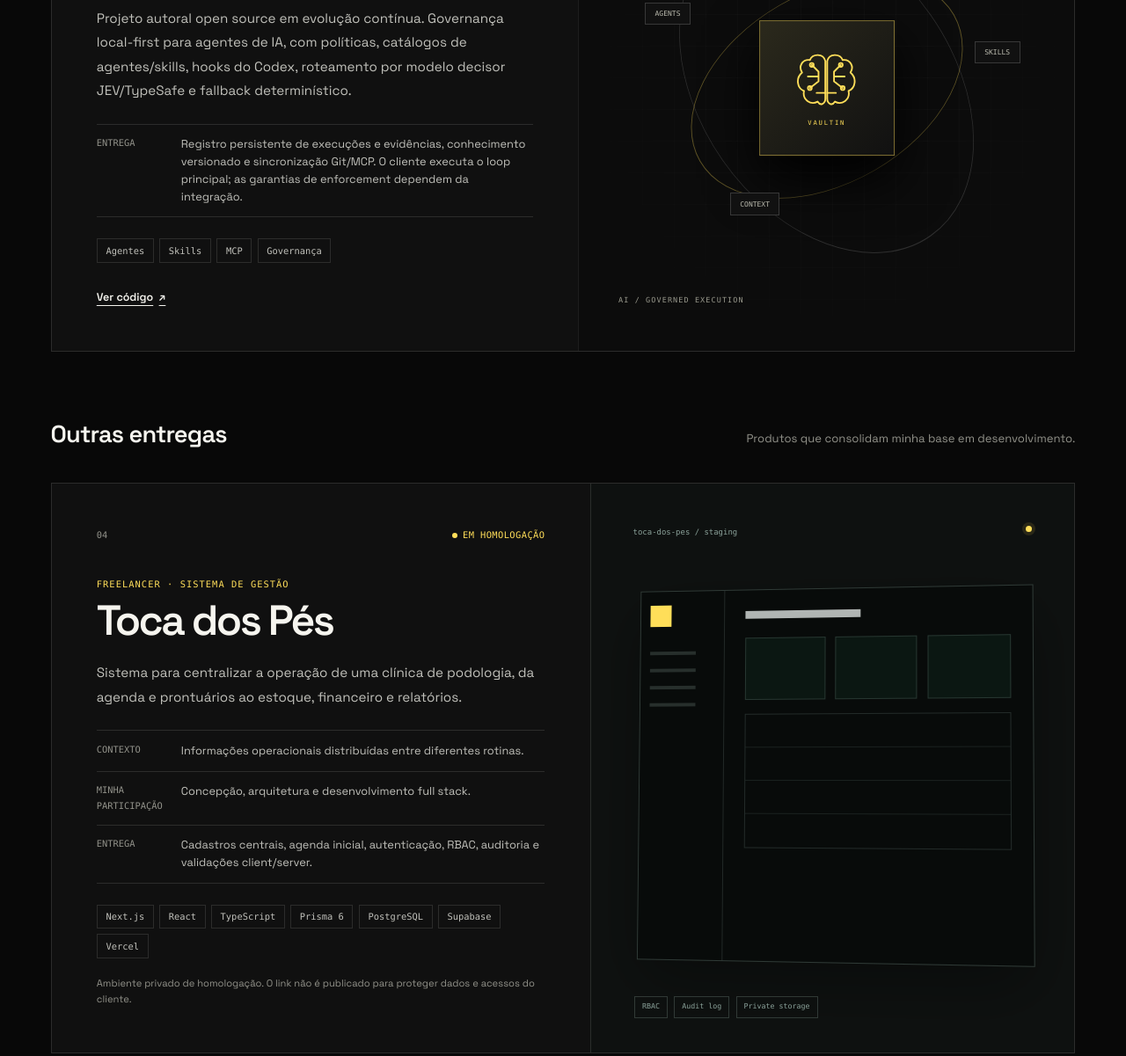
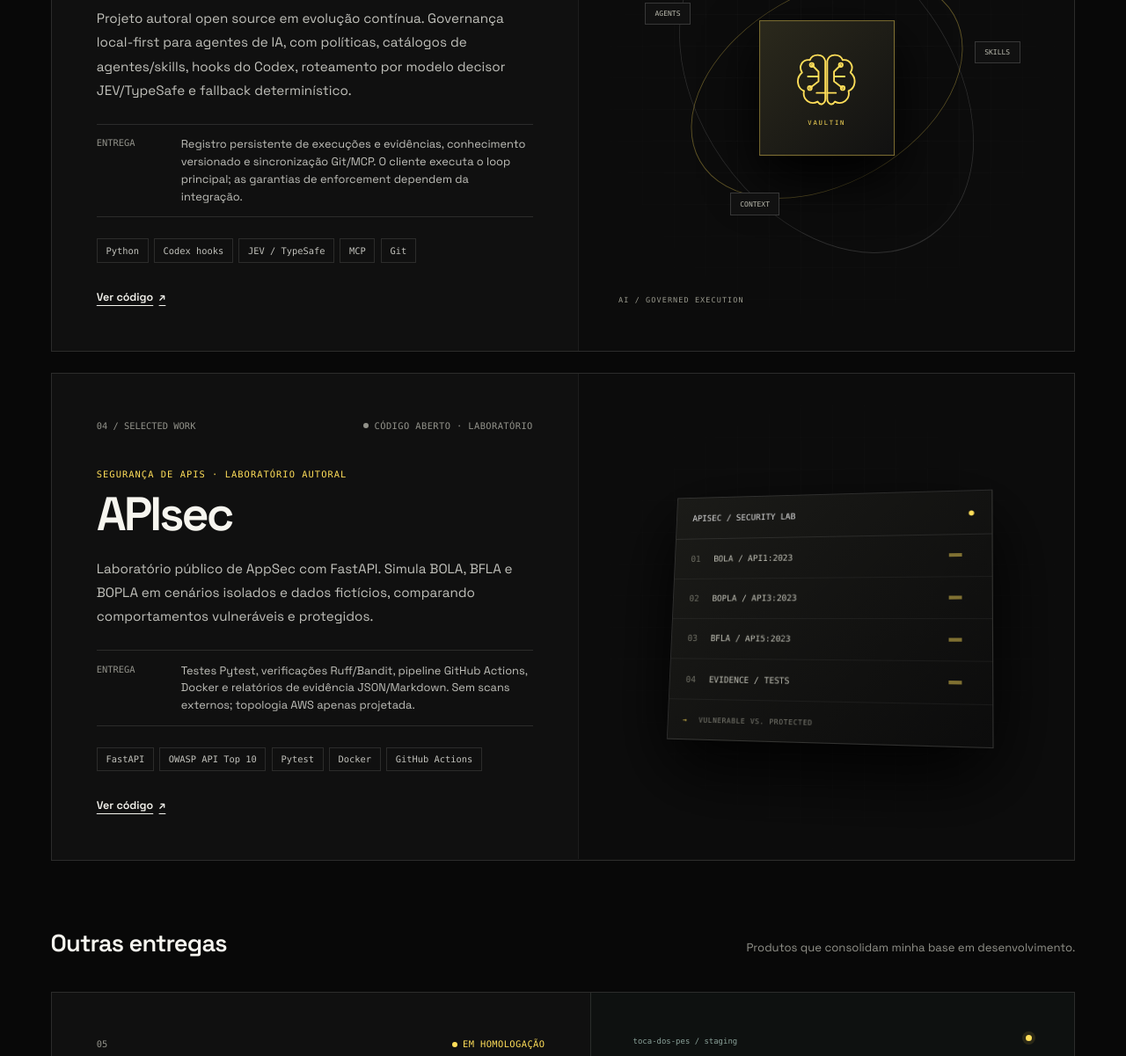
Before and after one commit to CarlossgLuz/portfolio_profissional, a website: page index.html in a window 1280 px wide. Shown: the part 2747-3948 px from the top of the page at 88% size. Drawn offline with Linux system fonts and the light colour scheme.

Commit message:
feat(portfolio): present Vaultin harness governance, add APIsec and fix canonical domain

```diff
--- a/index.html
+++ b/index.html
@@ -11,19 +11,19 @@
   <meta property="og:title" content="Carlos Gabriel | AppSec &amp; DevSecOps">
   <meta property="og:description" content="Segurança de aplicações, análise de vulnerabilidades, controles de acesso e automação, com base prática em desenvolvimento e operação.">
   <meta property="og:type" content="website">
-  <meta property="og:url" content="https://carlosgabriel.netlify.app/">
+  <meta property="og:url" content="https://carlosg.com.br/">
   <meta property="og:site_name" content="Carlos Gabriel — Portfólio">
   <meta property="og:locale" content="pt_BR">
   <meta property="og:locale:alternate" content="en_US">
   <meta property="og:locale:alternate" content="es_ES">
-  <meta property="og:image" content="https://carlosgabriel.netlify.app/assets/images/og-cover.png">
+  <meta property="og:image" content="https://carlosg.com.br/assets/images/og-cover.png">
   <meta property="og:image:width" content="1200">
   <meta property="og:image:height" content="630">
   <meta property="og:image:alt" content="Carlos Gabriel — AppSec &amp; DevSecOps">
   <meta name="twitter:card" content="summary_large_image">
   <meta name="twitter:title" content="Carlos Gabriel | AppSec &amp; DevSecOps">
   <meta name="twitter:description" content="Segurança de aplicações, análise de vulnerabilidades, controles de acesso e automação, com base prática em desenvolvimento e operação.">
-  <meta name="twitter:image" content="https://carlosgabriel.netlify.app/assets/images/og-cover.png">
+  <meta name="twitter:image" content="https://carlosg.com.br/assets/images/og-cover.png">
   <meta name="twitter:image:alt" content="Carlos Gabriel — AppSec &amp; DevSecOps">
   <script>
     (function () {
@@ -36,11 +36,11 @@
     })();
   </script>
   <link rel="icon" type="image/svg+xml" href="./assets/images/favicon.svg">
-  <link rel="canonical" href="https://carlosgabriel.netlify.app/">
-  <link rel="alternate" hreflang="pt-BR" href="https://carlosgabriel.netlify.app/">
-  <link rel="alternate" hreflang="en" href="https://carlosgabriel.netlify.app/?lang=en">
-  <link rel="alternate" hreflang="es" href="https://carlosgabriel.netlify.app/?lang=es">
-  <link rel="alternate" hreflang="x-default" href="https://carlosgabriel.netlify.app/">
+  <link rel="canonical" href="https://carlosg.com.br/">
+  <link rel="alternate" hreflang="pt-BR" href="https://carlosg.com.br/">
+  <link rel="alternate" hreflang="en" href="https://carlosg.com.br/?lang=en">
+  <link rel="alternate" hreflang="es" href="https://carlosg.com.br/?lang=es">
+  <link rel="alternate" hreflang="x-default" href="https://carlosg.com.br/">
   <link rel="stylesheet" href="./assets/styles/base.css">
   <link rel="stylesheet" href="./assets/styles/components.css">
   <link rel="stylesheet" href="./assets/styles/sections.css">
@@ -54,8 +54,8 @@
       "name": "Carlos Gabriel Gomes Luz",
       "alternateName": "Carlos Gabriel",
       "jobTitle": "Analista de Desenvolvimento de Sistemas Jr.",
-      "url": "https://carlosgabriel.netlify.app/",
-      "image": "https://carlosgabriel.netlify.app/assets/images/og-cover.png",
+      "url": "https://carlosg.com.br/",
+      "image": "https://carlosg.com.br/assets/images/og-cover.png",
       "email": "mailto:carlosgabriel.contato2007@gmail.com",
       "address": {
         "@type": "PostalAddress",
@@ -214,14 +214,36 @@
  <dl class="project__facts"><div><dt data-i18n="projects.delivery">Entrega</dt><dd data-i18n="projects.qa.delivery">Execuções customizáveis, registro de evidências e rastreabilidade das validações.</dd></div></dl>
  <ul class="tech-list"><li>Python</li><li>APIs</li><li data-i18n="tags.integrations">Integrações</li><li data-i18n="tags.audit">Auditoria</li></ul><div class="project__links"></div></div>
  <div class="work-art" aria-hidden="true"><div class="art-grid"></div><div class="pipeline-visual"><div class="pipeline-head">QA / RELEASE VALIDATION<span>●</span></div><div class="pipeline-row"><b>01</b><span>AUTH / RBAC</span><i></i></div><div class="pipeline-row"><b>02</b><span>API / FEATURES</span><i></i></div><div class="pipeline-row"><b>03</b><span>INTEGRATIONS</span><i></i></div><div class="pipeline-row"><b>04</b><span>EVIDENCE / LOGS</span><i></i></div><div class="pipeline-end"><span>→</span> TRACEABLE BY DESIGN</div></div></div></article><article class="project featured-work work--vaultin rv">
- <div class="project__content"><div class="project__topline"><span class="project__index">03 / SELECTED WORK</span><span class="status" data-i18n="projects.vaultin.status">Código aberto</span></div>
- <p class="project__type" data-i18n="projects.vaultin.type">Governança de IA · projeto autoral</p><h3>Vaultin</h3>
- <p class="project__lead" data-i18n="projects.vaultin.summary">Organização de agentes, skills, regras e conhecimento técnico. Fluxos assistidos por IA com versionamento, roteamento de modelos e foco na previsibilidade das execuções.</p>
- <dl class="project__facts"><div><dt data-i18n="projects.delivery">Entrega</dt><dd data-i18n="projects.vaultin.delivery">Centralização de contexto e configurações para apoiar execuções controladas.</dd></div></dl>
- <ul class="tech-list"><li data-i18n="tags.agents">Agentes</li><li>Skills</li><li>MCP</li><li data-i18n="tags.governance">Governança</li></ul><div class="project__links"><a href="https://github.com/CarlossgLuz/Open-Vaultin" class="text-link" target="_blank" rel="noopener noreferrer" data-i18n="projects.viewCode">Ver código ↗</a></div></div>
- <div class="work-art" aria-hidden="true"><div class="art-grid"></div><div class="vault-orbit"><div class="vault-ring"></div><div class="vault-ring vault-ring--two"></div><div class="vault-core"><svg class="vault-brain" viewBox="0 0 64 64" fill="none" aria-hidden="true"><path d="M31 13c-2-8-13-8-16-1-8-1-12 7-8 13-7 6-5 16 2 19-2 9 7 15 14 11 3 5 8 2 8-3V13Zm2 0c2-8 13-8 16-1 8-1 12 7 8 13 7 6 5 16-2 19 2 9-7 15-14 11-3 5-8 2-8-3V13Z"/><path d="m17 17 7 7v10l-9 7m32-24-7 7v10l9 7M13 29h11m16 0h11M22 46h9m2 0h9"/><circle cx="17" cy="17" r="2"/><circle cx="47" cy="17" r="2"/><circle cx="15" cy="41" r="2"/><circle cx="49" cy="41" r="2"/></svg><span>VAULTIN</span></div><span class="vault-node vault-node--a">AGENTS</span><span class="vault-node vault-node--b">SKILLS</span><span class="vault-node vault-node--c">CONTEXT</span></div><span class="art-code">AI / GOVERNED EXECUTION</span></div></article><div class="support-heading rv"><h3 data-i18n="visual.support">Outras entregas</h3><p data-i18n="visual.supportDesc">Produtos que consolidam minha base em desenvolvimento.</p></div>        <article class="project project--clinic rv">
+ <div class="project__content"><div class="project__topline"><span class="project__index">03 / SELECTED WORK</span><span class="status" data-i18n="projects.vaultin.status">Open source · Early V1</span></div>
+ <p class="project__type" data-i18n="projects.vaultin.type">AI Agent Harness Governance · Python · código aberto</p><h3>Vaultin</h3>
+ <p class="project__lead" data-i18n="projects.vaultin.summary">Projeto autoral open source em evolução contínua. Governança local-first para agentes de IA, com políticas, catálogos de agentes/skills, hooks do Codex, roteamento por modelo decisor JEV/TypeSafe e fallback determinístico.</p>
+ <dl class="project__facts"><div><dt data-i18n="projects.delivery">Entrega</dt><dd data-i18n="projects.vaultin.delivery">Registro persistente de execuções e evidências, conhecimento versionado e sincronização Git/MCP. O cliente executa o loop principal; as garantias de enforcement dependem da integração.</dd></div></dl>
+ <ul class="tech-list"><li>Python</li><li>Codex hooks</li><li>JEV / TypeSafe</li><li>MCP</li><li>Git</li></ul><div class="project__links"><a href="https://github.com/CarlossgLuz/Open-Vaultin" class="text-link" target="_blank" rel="noopener noreferrer" data-i18n="projects.viewCode">Ver código ↗</a></div></div>
+ <div class="work-art" aria-hidden="true"><div class="art-grid"></div><div class="vault-orbit"><div class="vault-ring"></div><div class="vault-ring vault-ring--two"></div><div class="vault-core"><svg class="vault-brain" viewBox="0 0 64 64" fill="none" aria-hidden="true"><path d="M31 13c-2-8-13-8-16-1-8-1-12 7-8 13-7 6-5 16 2 19-2 9 7 15 14 11 3 5 8 2 8-3V13Zm2 0c2-8 13-8 16-1 8-1 12 7 8 13 7 6 5 16-2 19 2 9-7 15-14 11-3 5-8 2-8-3V13Z"/><path d="m17 17 7 7v10l-9 7m32-24-7 7v10l9 7M13 29h11m16 0h11M22 46h9m2 0h9"/><circle cx="17" cy="17" r="2"/><circle cx="47" cy="17" r="2"/><circle cx="15" cy="41" r="2"/><circle cx="49" cy="41" r="2"/></svg><span>VAULTIN</span></div><span class="vault-node vault-node--a">AGENTS</span><span class="vault-node vault-node--b">SKILLS</span><span class="vault-node vault-node--c">CONTEXT</span></div><span class="art-code">AI / GOVERNED EXECUTION</span></div></article>
+<article class="project featured-work work--apisec rv">
+  <div class="project__content">
+    <div class="project__topline"><span class="project__index">04 / SELECTED WORK</span><span class="status" data-i18n="projects.apisec.status">Código aberto · laboratório</span></div>
+    <p class="project__type" data-i18n="projects.apisec.type">Segurança de APIs · laboratório autoral</p>
+    <h3>APIsec</h3>
+    <p class="project__lead" data-i18n="projects.apisec.summary">Laboratório público de AppSec com FastAPI. Simula BOLA, BFLA e BOPLA em cenários isolados e dados fictícios, comparando comportamentos vulneráveis e protegidos.</p>
+    <dl class="project__facts"><div><dt data-i18n="projects.delivery">Entrega</dt><dd data-i18n="projects.apisec.delivery">Testes Pytest, verificações Ruff/Bandit, pipeline GitHub Actions, Docker e relatórios de evidência JSON/Markdown. Sem scans externos; topologia AWS apenas projetada.</dd></div></dl>
+    <ul class="tech-list"><li>FastAPI</li><li>OWASP API Top 10</li><li>Pytest</li><li>Docker</li><li>GitHub Actions</li></ul>
+    <div class="project__links"><a class="text-link" href="https://github.com/CarlossgLuz/APIsec-LabTest" target="_blank" rel="noopener noreferrer" data-i18n="projects.viewCode">Ver código ↗</a></div>
+  </div>
+  <div class="work-art" aria-hidden="true">
+    <div class="art-grid"></div>
+    <div class="pipeline-visual">
+      <div class="pipeline-head">APISEC / SECURITY LAB<span>●</span></div>
+      <div class="pipeline-row"><b>01</b><span>BOLA / API1:2023</span><i></i></div>
+      <div class="pipeline-row"><b>02</b><span>BOPLA / API3:2023</span><i></i></div>
+      <div class="pipeline-row"><b>03</b><span>BFLA / API5:2023</span><i></i></div>
+      <div class="pipeline-row"><b>04</b><span>EVIDENCE / TESTS</span><i></i></div>
+      <div class="pipeline-end"><span>→</span> VULNERABLE VS. PROTECTED</div>
+    </div>
+  </div>
+</article><div class="support-heading rv"><h3 data-i18n="visual.support">Outras entregas</h3><p data-i18n="visual.supportDesc">Produtos que consolidam minha base em desenvolvimento.</p></div>        <article class="project project--clinic rv">
           <div class="project__content">
-            <div class="project__topline"><span class="project__index">04</span><span class="status status--staging" data-i18n="projects.toca.status">Em homologação</span></div>
+            <div class="project__topline"><span class="project__index">05</span><span class="status status--staging" data-i18n="projects.toca.status">Em homologação</span></div>
             <p class="project__type" data-i18n="projects.toca.type">Freelancer · sistema de gestão</p>
             <h3>Toca dos Pés</h3>
             <p class="project__lead" data-i18n="projects.toca.summary">Sistema para centralizar a operação de uma clínica de podologia, da agenda e prontuários ao estoque, financeiro e relatórios.</p>
```
